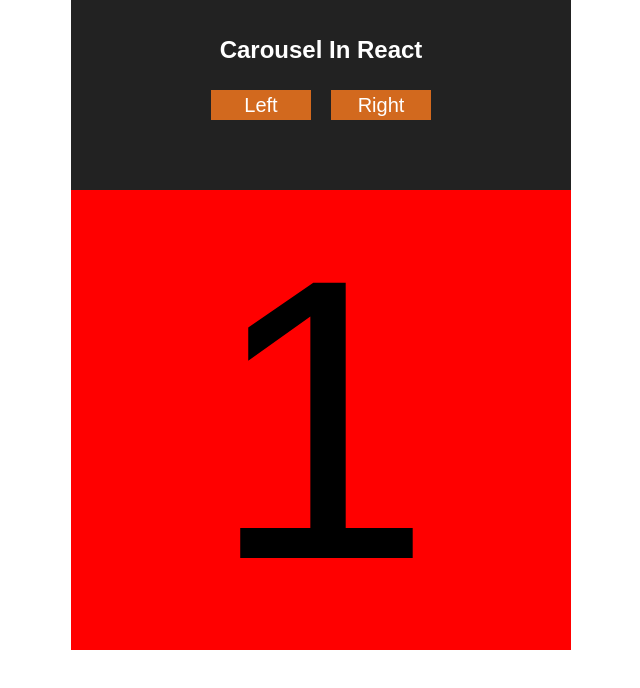
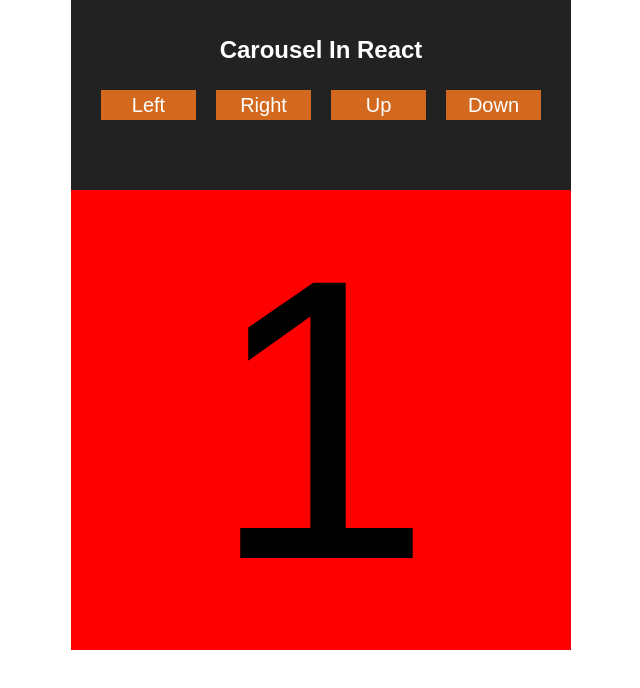
Before and after one commit to chekuda/reactanimations, a React (Create React App) app: page /carousel in a window 1280 px wide. Shown: the top 688 px of the page, without its empty margins (319-959 px from the left). Built offline with nearby package versions, Linux system fonts and the light colour scheme.

Commit message:
add up and down

```diff
--- a/src/pages/Carousel/Carousel.js
+++ b/src/pages/Carousel/Carousel.js
@@ -99,6 +99,8 @@ export default class Carousel extends Component {
           <div className='buttons-section'>
             <button className='move' type='button' onClick={() => this.moveSlideX('left')}>left</button>
             <button className='move' type='button' onClick={() => this.moveSlideX('right')}>right</button>
+            <button className='move' type='button' onClick={() => this.moveSlideX('up')}>Up</button>
+            <button className='move' type='button' onClick={() => this.moveSlideX('down')}>Down</button>
           </div>
         </header>
         <div className='slider-wrapper'>
```
